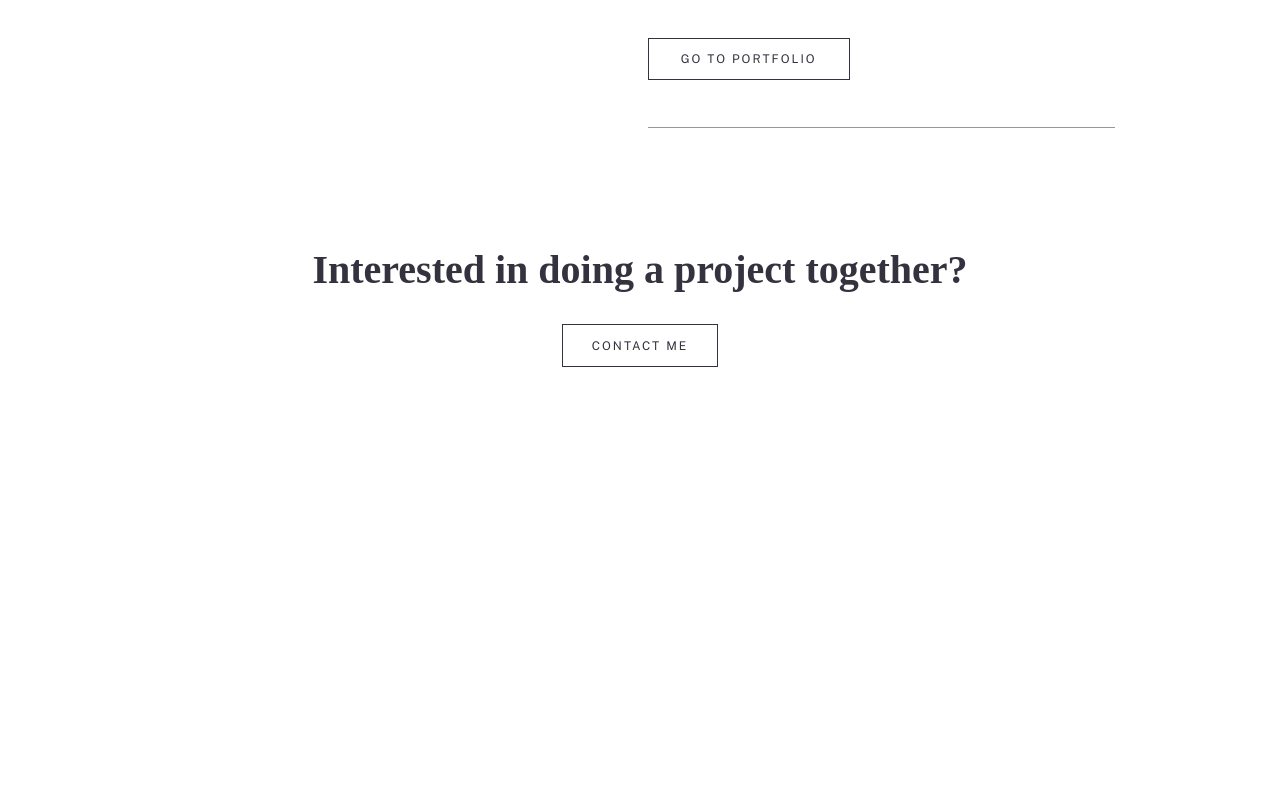
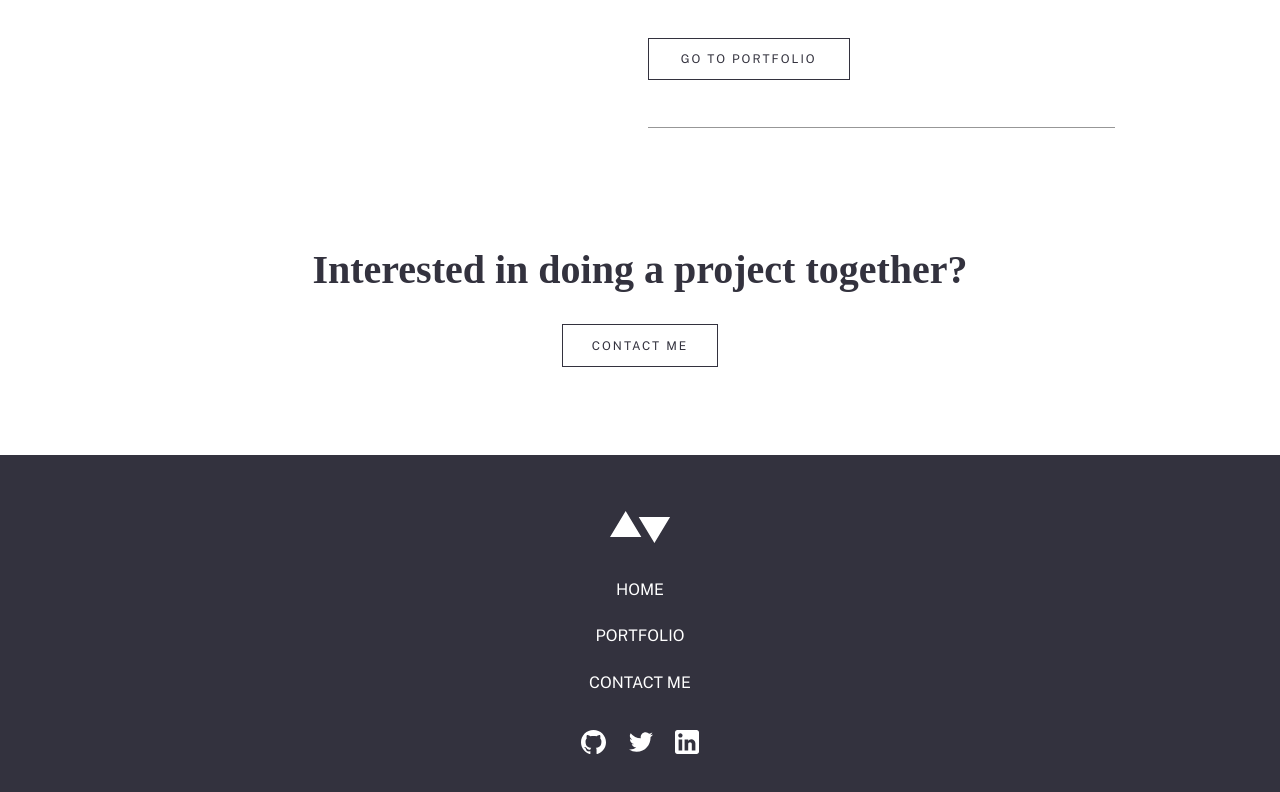
Before and after one commit to ChamuMutezva/minimalist-portfolio-website, a React (Create React App) app: page / in a window 1280 px wide. Shown: the part 1196-1988 px from the top of the page. Before the commit the page ends 1643 px from the top, so only its background shows below. Built offline with nearby package versions, Linux system fonts and the light colour scheme; a web font is replaced by a local one.

Commit message:
feat: footer component - navigation created

```diff
--- a/src/Css/App.css
+++ b/src/Css/App.css
@@ -371,6 +371,45 @@ span.btn__text {
   margin-bottom: 2rem;
 }
 
+.footer {
+  background-color: #33323e;
+  margin-top: 0.5rem;
+}
+
+.footer__container {
+  display: flex;
+  flex-direction: column;
+  align-items: center;
+  justify-content: center;
+  gap: 2.2rem;
+  padding-top: 3.5rem;
+  padding-bottom: 3.5rem;
+}
+
+.footer__logo,
+.social__icons {
+  filter: brightness(0%) invert(100%);
+}
+
+.footer__nav--item {
+  color: #ffffff;
+  text-decoration: none;
+  text-transform: uppercase;
+}
+
+.footer__nav__list__item {
+  text-align: center;
+}
+.footer__nav__list__item:not(:last-child) {
+  margin-bottom: 1.4rem;
+}
+
+.social__list__items {
+  display: flex;
+  align-items: center;
+  gap: 1.4rem;
+}
+
 h1,
 h2,
 h3 {
--- /dev/null
+++ b/src/Layouts/Footer.js
@@ -0,0 +1,52 @@
+import Logo from '../images/logo.svg'
+import Github from '../images/icons/github.svg'
+import Twitter from '../images/icons/twitter.svg'
+import Linkein from '../images/icons/linkedin.svg'
+
+const Footer = () => {
+    return (
+        <footer className="footer">
+            <div className="footer__container">
+                <div className="logo__container">
+                    <img className="footer__logo" src={Logo} alt="my frontend portfolio" />
+                </div>
+                <nav className="footer__nav">
+                    {/*Modal and navigation list items*/}
+                    <div className={`footer__nav__list`}>
+                        <ul className="footer__nav__list__items">
+                            <li className="footer__nav__list__item">
+                                <a className="footer__nav--item" href="/">Home</a>
+                            </li>
+                            <li className="footer__nav__list__item">
+                                <a className="footer__nav--item" href="/">Portfolio</a>
+                            </li>
+                            <li className="footer__nav__list__item">
+                                <a className="footer__nav--item" href="/">Contact me</a>
+                            </li>
+                        </ul>
+                    </div>
+                </nav>
+                <div className="social__list">
+                    <ul className="social__list__items">
+                        <li className="social__list__item">
+                            <a href="./" aria-label="preview my work on github">
+                                <img className="social__icons" src={Github} alt="" aria-hidden="true" />
+                            </a>
+                        </li>
+                        <li className="social__list__item">
+                            <a href="./" aria-label="lets connect on twitter">
+                                <img className="social__icons" src={Twitter} alt="" aria-hidden="true" />
+                            </a>
+                        </li>
+                        <li className="social__list__item">
+                            <a href="./" aria-label="lets connect on linkein">
+                                <img className="social__icons" src={Linkein} alt="" aria-hidden="true" />
+                            </a>
+                        </li>
+                    </ul>
+                </div>
+            </div>
+        </footer>
+    )
+}
+export default Footer
--- a/src/Pages/HomePage.js
+++ b/src/Pages/HomePage.js
@@ -1,10 +1,12 @@
 import HomeMain from "../Layouts/HomeMain"
 import Aside from "../Layouts/Aside"
+import Footer from "../Layouts/Footer"
 const HomePage = () => {
     return (
         <div>
             <HomeMain />
             <Aside />
+            <Footer />
         </div>
     )
 }
--- /dev/null
+++ b/src/Sass/Layouts/_footer.scss
@@ -0,0 +1,40 @@
+@use '../Utils';
+
+.footer {
+    background-color: Utils.$grayish-dark-blue;
+    margin-top: .5rem;
+}
+
+.footer__container {
+    display: flex;
+    flex-direction: column;
+    align-items: center;
+    justify-content: center;
+    gap: 2.2rem;
+    padding-top: 3.5rem;
+    padding-bottom: 3.5rem;
+}
+
+.footer__logo,
+.social__icons {
+    filter: brightness(0%) invert(100%);
+}
+
+.footer__nav--item {
+    color: Utils.$white;
+    text-decoration: none;
+    text-transform: uppercase;
+}
+
+.footer__nav__list__item {
+    text-align: center;
+    &:not(:last-child) {
+        margin-bottom: 1.4rem;
+    }
+}
+
+.social__list__items {
+    display: flex;
+    align-items: center;
+    gap: 1.4rem;
+}
--- a/src/Sass/Layouts/_index.scss
+++ b/src/Sass/Layouts/_index.scss
@@ -1,3 +1,4 @@
 @forward './header';
 @forward './main';
 @forward './aside';
+@forward './footer';
```
